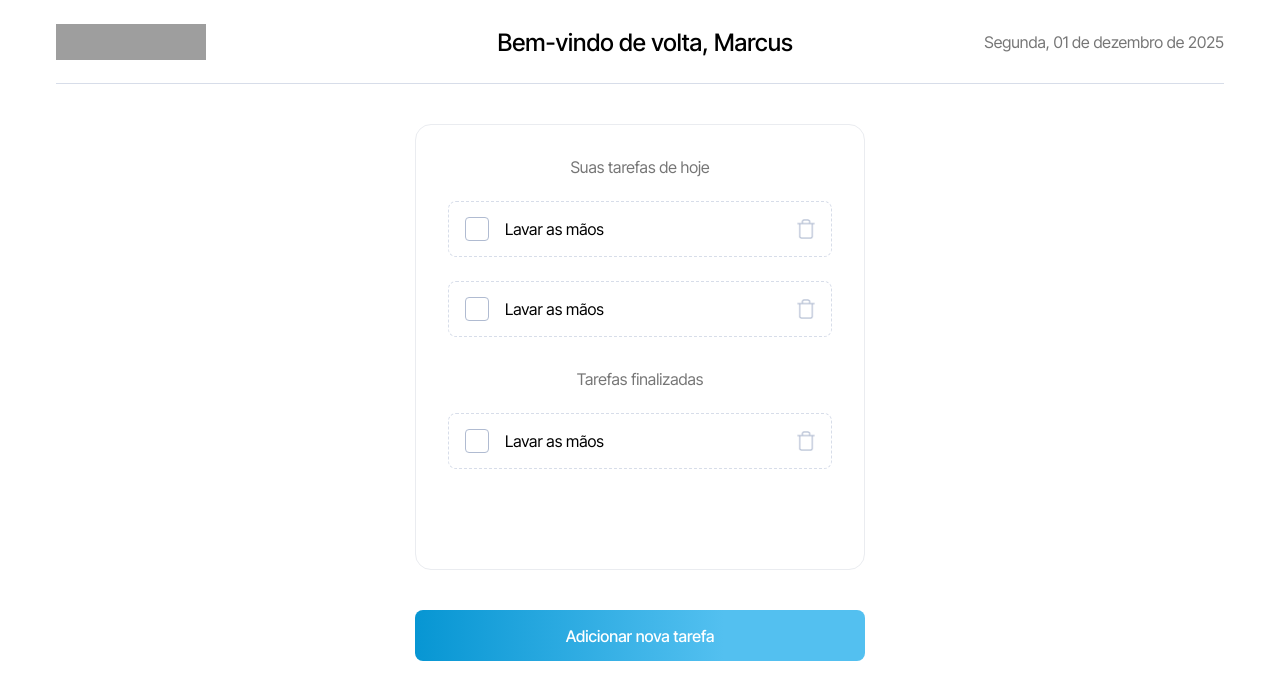
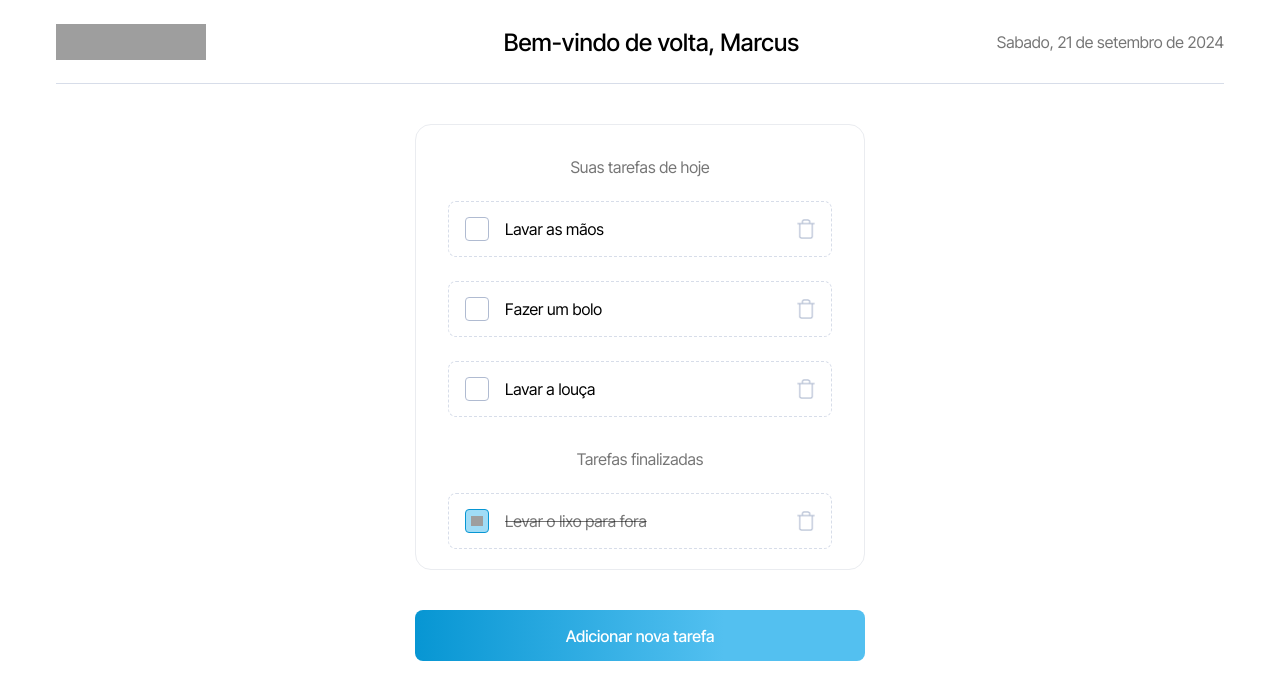
Before and after one commit to carlosaugusto25/organizador-tarefas, a Next.js app: page / in a window 1280 px wide. Shown: the top 700 px of the page. Built offline with nearby package versions, Linux system fonts and the light colour scheme; grey boxes are pictures that could not be loaded.

Commit message:
funções e responsividades

```diff
--- a/src/app/layout.tsx
+++ b/src/app/layout.tsx
@@ -3,6 +3,7 @@ import "./globals.scss";
 import styles from "./page.module.scss";
 import Image from "next/image";
 import { Inter_Tight } from 'next/font/google';
+import { days, months } from "@/utils/dates";
 
 const interTight = Inter_Tight({
   subsets: ["latin"],
@@ -11,7 +12,7 @@ const interTight = Inter_Tight({
 });
 
 export const metadata: Metadata = {
-  title: "Legaplan",
+  title: "Tarefas",
   description: "Teste Dev Junior",
 };
 
@@ -20,6 +21,9 @@ export default function RootLayout({
 }: Readonly<{
   children: React.ReactNode;
 }>) {
+
+  const date = new Date();
+
   return (
     <html lang="pt-br">
       <body className={`${interTight.variable}`}>
@@ -27,7 +31,7 @@ export default function RootLayout({
           <div className={styles.content}>
             <Image src="/assets/logo.png" alt="Logo" width={150} height={36} />
             <h1>Bem-vindo de volta, Marcus</h1>
-            <p>Segunda, 01 de dezembro de 2025</p>
+            <p>{`${days[date.getDay()]}`}, {`${date.getDate()}`} de {`${months[date.getMonth()]}`} de {date.getFullYear()}</p>
           </div>
         </header>
         {children}
--- a/src/app/page.module.scss
+++ b/src/app/page.module.scss
@@ -1,9 +1,17 @@
 .container {
   width: 450px;
-  min-height: 446px;
+  height: 446px;
+  overflow-y: scroll;
   border: 1px solid #EAECF0;
   border-radius: 16px;
   margin: 40px auto;
+
+  @media screen and (max-width: 600px) {
+    width: auto;
+    margin: 24px;
+    overflow: hidden;
+    height: auto;
+  }
 
   h2 {
     font-family: var(--font-inter-tight);
@@ -22,11 +30,28 @@
   }
 }
 
+.footerButtom {
+  display: flex;
+  width: 100%;
+  align-items: center;
+  justify-content: center;
+
+  @media screen and (max-width: 600px) {
+    width: 100%;
+    padding: 0 24px;
+  }
+}
+
 .header {
   height: 60px;
   margin: 24px 56px 0;
   padding: 0;
   border-bottom: 1px solid #D7DDE9;
+
+  @media screen and (max-width: 600px) {
+    height: auto;
+    margin: 24px;
+  }
 
   .content {
     display: flex;
@@ -34,12 +59,23 @@
     justify-content: space-between;
     margin-bottom: 24px;
 
+    @media screen and (max-width: 600px) {
+      flex-direction: column;
+      align-items: flex-start;
+      gap: 8px;
+    }
+
     h1 {
       font-family: var(--font-inter-tight);
       font-weight: 500;
       font-size: 24px;
       color: #000;
       margin: 0 0 0 100px;
+
+      @media screen and (max-width: 600px) {
+        margin: 0;
+        font-size: 16px;
+      }
     }
 
     p {
--- a/src/app/page.tsx
+++ b/src/app/page.tsx
@@ -3,50 +3,113 @@ import styles from '@/app/page.module.scss'
 import { ButtonComponent } from '@/components/ButtonComponent';
 import { Card } from '@/components/Card';
 import { Modal } from '@/components/Modal';
-import { useState } from 'react';
+import { tasks as taskData } from '@/utils/dates';
+import { useCallback, useEffect, useState } from 'react';
 
 export default function Home() {
 
+  const [screenWidth, setScreenWidth] = useState<number>();
+
+  const handleResize = () => {
+    setScreenWidth(window.innerWidth);
+  };
+
+  useEffect(() => {
+    localStorage.setItem("tasks", JSON.stringify(tasks))
+    handleResize();
+    window.addEventListener("resize", handleResize);
+    return () => window.removeEventListener("resize", handleResize);
+  }, [])
+
+  const [tasks, setTasks] = useState(localStorage.getItem("tasks") ? JSON.parse(localStorage.getItem("tasks")!) : taskData);
   const [modalCreate, setModalCreate] = useState(false);
   const [modalDelete, setModalDelete] = useState(false);
+  const [newTask, setNewTask] = useState("");
+  const [idTask, setIdTask] = useState<number|null>(null);
+
+  const completed = useCallback((id:number)=>{
+    const arr = tasks.map((task:any) => {
+      if (task.id === id) {
+        return {
+          ...task,
+          completed: !task.completed
+        }
+      }
+      return task
+    })
+    setTasks(arr)
+    localStorage.setItem("tasks", JSON.stringify(arr))
+  },[tasks])
+
+  const createTask = useCallback((name:string) => {
+    setTasks([...tasks, {id: tasks.length + 1, name, completed: false}])
+    localStorage.setItem("tasks", JSON.stringify([...tasks, {id: tasks.length + 1, name, completed: false}]))
+    setNewTask("")
+  },[tasks])
+
+  const deleteTaks = useCallback((id:number) => {
+    const arr = tasks.filter((task:any) => task.id !== id)
+    setTasks(arr)
+    localStorage.setItem("tasks", JSON.stringify(arr))
+  },[tasks])
+
 
   return (
     <>
-    <div className={styles.container}>
+      <div className={styles.container} >
         <h2>Suas tarefas de hoje</h2>
         <div className={styles.contentCards}>
-        <Card onClickDelete={() => setModalDelete(!modalDelete)} />
-        <Card onClickDelete={() => setModalDelete(!modalDelete)} />
+          {
+            tasks.map((task:any) => {
+              if (!task.completed) {
+                return (
+                  <Card key={task.id} name={task.name} completed={task.completed} setCompleted={() => completed(task.id)} onClickDelete={() => {setModalDelete(!modalDelete); setIdTask(task.id)}} />
+                )
+              }
+            })
+          }
         </div>
         <h2>Tarefas finalizadas</h2>
         <div className={styles.contentCards}>
-        <Card onClickDelete={() => setModalDelete(!modalDelete)} />
+          {
+            tasks.map((task:any) => {
+              if (task.completed) {
+                return (
+                  <Card key={task.id} name={task.name} completed={task.completed} setCompleted={() => completed(task.id)} onClickDelete={() => {setModalDelete(!modalDelete); setIdTask(task.id)}} />
+                )
+              }
+            })
+          }
         </div>
       </div>
-    <ButtonComponent type='create' text='Adicionar nova tarefa' onClick={() => setModalCreate(!modalCreate)} width='450px' />
+      <div className={styles.footerButtom}>
+        <ButtonComponent type='create' text='Adicionar nova tarefa' onClick={() => setModalCreate(!modalCreate)} width={screenWidth! < 600 ? '100%' : '450px'} />
+      </div>
       {
         modalCreate &&
         <Modal
-            onClose={() => setModalCreate(!modalCreate)}
+          onClose={() => {setModalCreate(!modalCreate); setIdTask(null); setNewTask("")}}
           typeButton1="cancel"
           typeButton2="create"
           textButton1="Cancelar"
           textButton2="Adicionar"
+          onClick={()=>{createTask(newTask); setModalCreate(!modalCreate)}}
         >
           <div className={styles.contentModalCreate}>
             <label>Título</label>
-              <input type="text" placeholder='Digite' />
+            <input type="text" placeholder='Digite' value={newTask} onChange={(e) => setNewTask(e.target.value)} />
           </div>
         </Modal>
       }
       {
         modalDelete &&
         <Modal
-            onClose={() => setModalDelete(!modalDelete)}
+          onClose={() => {setModalDelete(!modalDelete); setIdTask(null)}}
           typeButton1="cancel"
           typeButton2="delete"
           textButton1="Cancelar"
           textButton2="Deletar"
+          onClick={()=>{deleteTaks(idTask!); setModalDelete(!modalDelete)}}
         >
           <div className={styles.contentModalDelete}>
             <p>Tem certeza que deseja excluir esta tarefa?</p>
--- a/src/components/ButtonComponent/index.tsx
+++ b/src/components/ButtonComponent/index.tsx
@@ -6,11 +6,12 @@ interface ButtonComponentProps {
     text: string;
     type: "cancel" | "delete" | "create";
     width?: string;
+    margin?: string;
 }
 
-export function ButtonComponent({onClick, text, type, width}: ButtonComponentProps) {
+export function ButtonComponent({onClick, text, type, width, margin}: ButtonComponentProps) {
     return(
-        <button onClick={onClick} className={type === "create" ? styles.buttonCreate : (type === "cancel" ? styles.buttonCancel : styles.buttonDelete)} style={{width: width ? width : "100%"}}>
+        <button onClick={onClick} className={type === "create" ? styles.buttonCreate : (type === "cancel" ? styles.buttonCancel : styles.buttonDelete)} style={{width: width ? width : "100%", margin: margin ? margin : "0"}}>
             {text}
         </button>
     )
--- a/src/components/Card/index.tsx
+++ b/src/components/Card/index.tsx
@@ -6,19 +6,21 @@ import { useState } from 'react';
 
 interface CardProps {
     onClickDelete: () => void;
+    name: string;
+    completed: boolean;
+    setCompleted: (val: boolean) => void;
 }
 
-export function Card({onClickDelete}: CardProps) {
+export function Card({onClickDelete, name, completed, setCompleted}: CardProps) {
 
-    const [checked, setChecked] = useState(false);
 
     return(
         <div className={styles.container}>
             <div className={styles.checkAndText}>
-                <div className={checked ? styles.checkBoxChecked : styles.checkBox} onClick={() => setChecked(!checked)}>
-                    {checked && <Image src="/assets/check.png" alt="Check" width={12} height={10} />}
+                <div className={completed ? styles.checkBoxChecked : styles.checkBox} onClick={() => {setCompleted(!completed)}}>
+                    {completed && <Image src="/assets/check.png" alt="Check" width={12} height={10} />}
                 </div>
-                <p className={checked ? styles.textChecked : styles.text}>Lavar as mãos</p>
+                <p className={completed ? styles.textChecked : styles.text}>{name}</p>
             </div>
             <Image onClick={onClickDelete} src="/assets/icon-trash.png" alt="Check" width={18} height={20} />
         </div>
--- a/src/components/Modal/index.tsx
+++ b/src/components/Modal/index.tsx
@@ -9,9 +9,10 @@ interface ModalProps {
     typeButton2: "create" | "cancel" | "delete";
     textButton1: string;
     textButton2: string;
+    onClick: () => void;
 }
 
-export function Modal({children, onClose, typeButton1, typeButton2, textButton1, textButton2}: ModalProps) {
+export function Modal({children, onClose, typeButton1, typeButton2, textButton1, textButton2, onClick}: ModalProps) {
     return(
         <div className={styles.modalOverlay}>
             <div className={styles.modalWrapper}>
@@ -24,7 +25,7 @@ export function Modal({children, onClose, typeButton1, typeButton2, textButton1,
                     </div>
                     <div className={styles.modalFooter}>
                         <ButtonComponent text={textButton1} type={typeButton1} onClick={onClose} />
-                        <ButtonComponent text={textButton2} type={typeButton2} onClick={()=>{}} />
+                        <ButtonComponent text={textButton2} type={typeButton2} onClick={onClick} />
                     </div>
                 </div>
             </div>
--- /dev/null
+++ b/src/utils/dates.ts
@@ -0,0 +1,10 @@
+export const days = ["Domingo", "Segunda", "Terça", "Quarta", "Quinta", "Sexta", "Sabado"];
+
+export const months = ["janeiro", "fevereiro", "março", "abril", "maio", "junho", "julho", "agosto", "setembro", "outubro", "novembro", "dezembro"]
+
+export const tasks = [
+    {id: 1, name: "Lavar as mãos", completed: false},
+    {id: 2, name: "Fazer um bolo", completed: false},
+    {id: 3, name: "Lavar a louça", completed: false},
+    {id: 4, name: "Levar o lixo para fora", completed: true}
+]
```
Also changed, not shown: src/components/Modal/modal.module.scss (+19 -2 lines). Lines whose indentation alone changed are shown as unchanged.
